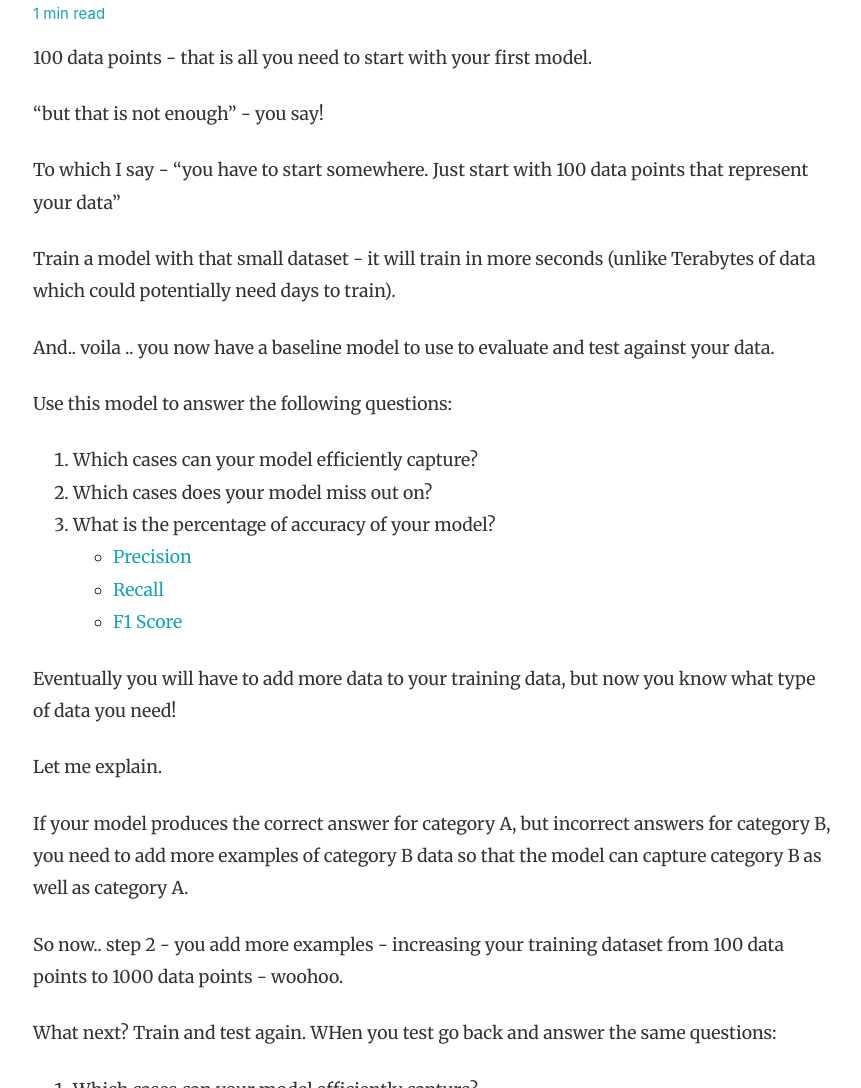
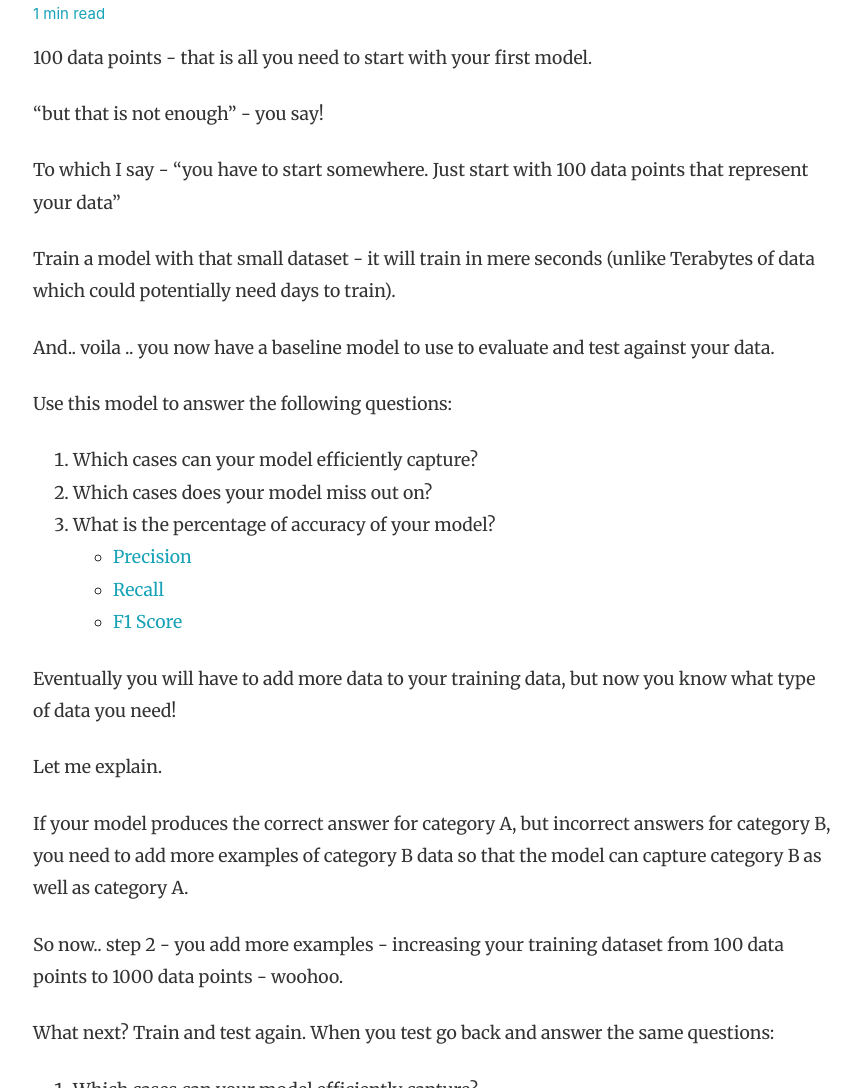
Before and after one commit to rutum/rutum.github.io, a Jekyll site: the page built from _posts/2019-06-27-data-for-ml.md, in a window 1280 px wide and 1400 px high. Shown: the part 312-1400 px from the top of the window, without its empty margins (252-1113 px from the left). Built offline with Jekyll 4.4.1, drawn with Linux system fonts in a browser that asks for light colours; nearby versions of some CDN libraries; comment, search, counter and statistics services are not loaded.

```diff
--- a/_posts/2019-06-27-data-for-ml.md
+++ b/_posts/2019-06-27-data-for-ml.md
@@ -14,7 +14,7 @@
 
 To which I say - "you have to start somewhere. Just start with 100 data points that represent your data"
 
-Train a model with that small dataset - it will train in more seconds (unlike Terabytes of data which could potentially need days to train).
+Train a model with that small dataset - it will train in mere seconds (unlike Terabytes of data which could potentially need days to train).
 
 And.. voila .. you now have a baseline model to use to evaluate and test against your data.
 
@@ -35,7 +35,7 @@
 
 So now.. step 2 - you add more examples - increasing your training dataset from 100 data points to 1000 data points - woohoo.
 
-What next? Train and test again. WHen you test go back and answer the same questions:
+What next? Train and test again. When you test go back and answer the same questions:
 
 1. Which cases can your model efficiently capture?
 2. Which cases does your model miss out on?
```
Also changed, not shown: _pages/about.md (+3 -1 lines).
